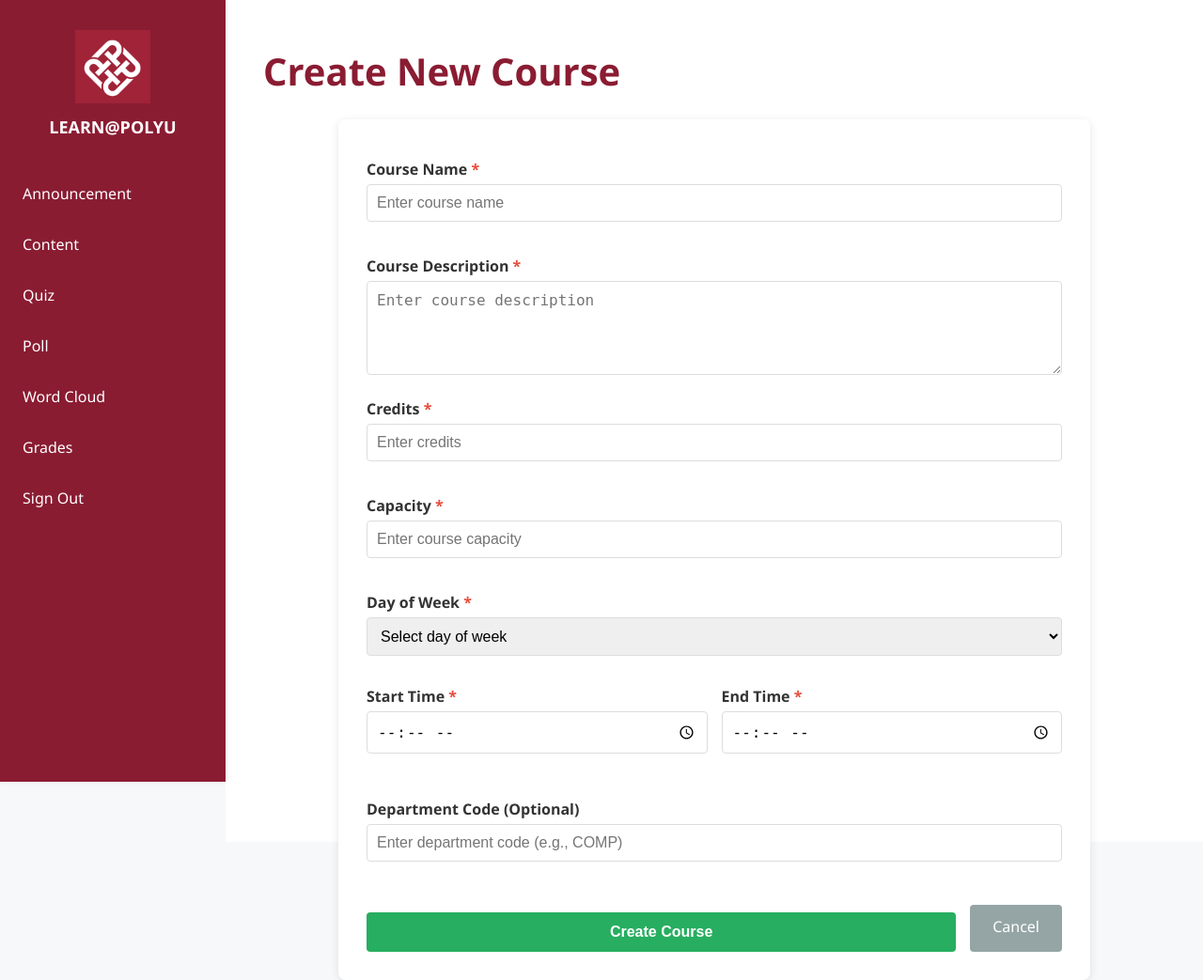
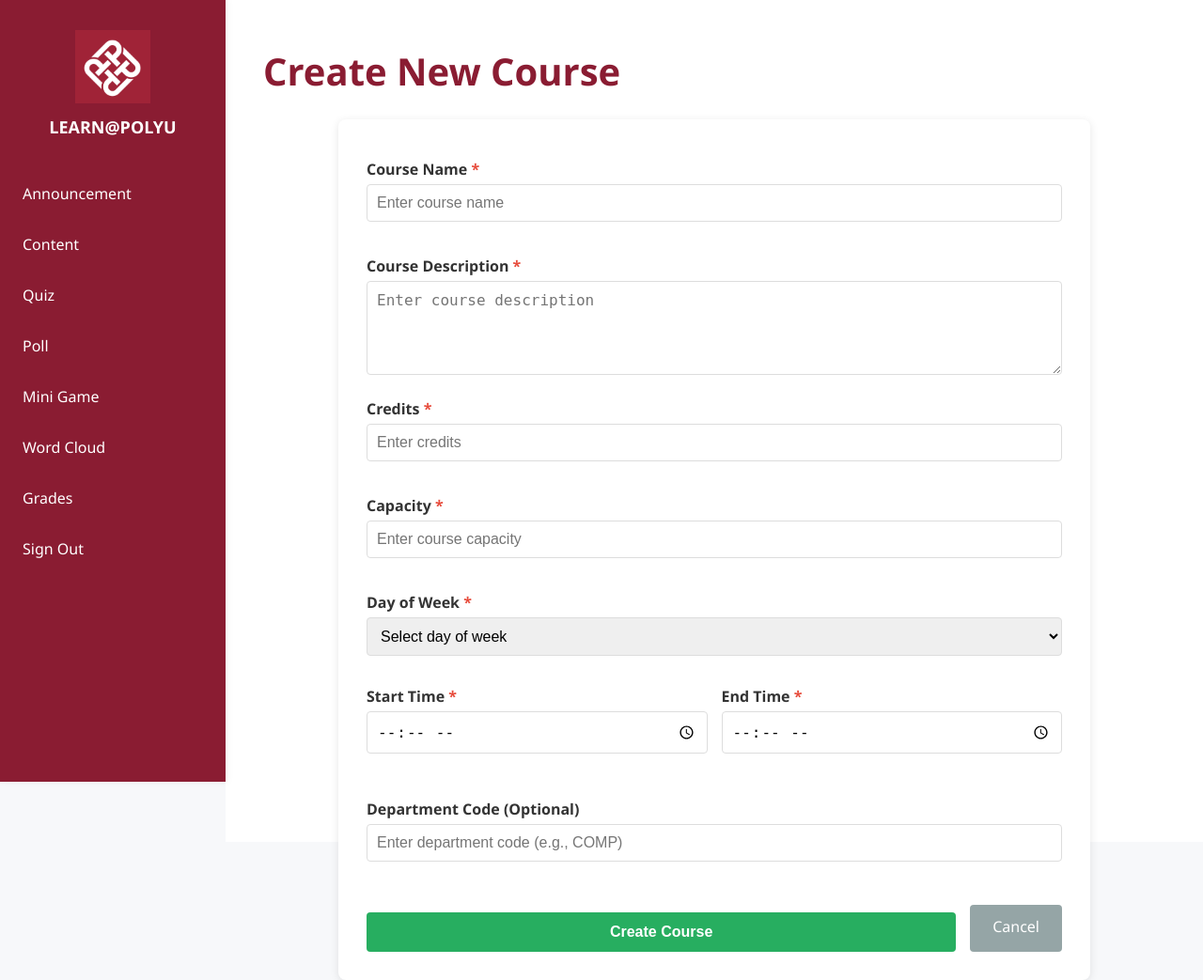
Before and after one commit to COMP5241-2526Sem1/groupproject-team_4, a Flask app: template templates/create_course.html in a window 1280 px wide. Shown: the whole page at 94% size. Run offline with Flask 3, Linux system fonts and the light colour scheme; the template is opened without the code that fills it, so the values that code supplies are empty.

Commit message:
feat: mini game in html route

```diff
--- a/templates/teacher_course_base.html
+++ b/templates/teacher_course_base.html
@@ -20,6 +20,7 @@
             <a href="javascript:void(0);" onclick="window.location.href='/teacher/course/' + window.location.pathname.split('/')[3] + '/';">Content</a>
             <a href="javascript:void(0);" onclick="window.location.href='/teacher/course/' + window.location.pathname.split('/')[3] + '/quiz';">Quiz</a>
             <a href="javascript:void(0);" onclick="window.location.href='/teacher/course/' + window.location.pathname.split('/')[3] + '/poll';">Poll</a>
+            <a href="javascript:void(0);" onclick="window.location.href='/teacher/course/' + window.location.pathname.split('/')[3] + '/mini_games';">Mini Game</a>
             <a href="javascript:void(0);" onclick="window.location.href='/teacher/course/' + window.location.pathname.split('/')[3] + '/word_cloud';">Word Cloud</a>
             <a href="javascript:void(0);" onclick="window.location.href='/course/' + window.location.pathname.split('/')[3] + '/grades';">Grades</a>
             <a href="/logout">Sign Out</a>
--- a/templates/teacher_course_specific_base.html
+++ b/templates/teacher_course_specific_base.html
@@ -16,6 +16,7 @@
             <a href="javascript:void(0);" onclick="window.location.href='/teacher/course/' + window.location.pathname.split('/')[3] + '/';">Content</a>
             <a href="javascript:void(0);" onclick="window.location.href='/teacher/course/' + window.location.pathname.split('/')[3] + '/quiz';">Quiz</a>
             <a href="javascript:void(0);" onclick="window.location.href='/teacher/course/' + window.location.pathname.split('/')[3] + '/poll';">Poll</a>
+            <a href="javascript:void(0);" onclick="window.location.href='/teacher/course/' + window.location.pathname.split('/')[3] + '/mini_games';">Mini Game</a>
             <a href="javascript:void(0);" onclick="window.location.href='/teacher/course/' + window.location.pathname.split('/')[3] + '/word_cloud';">Word Cloud</a>
             <a href="javascript:void(0);" onclick="window.location.href='/course/' + window.location.pathname.split('/')[3] + '/grades';">Grades</a>
             <a href="/logout">Sign Out</a>
```
